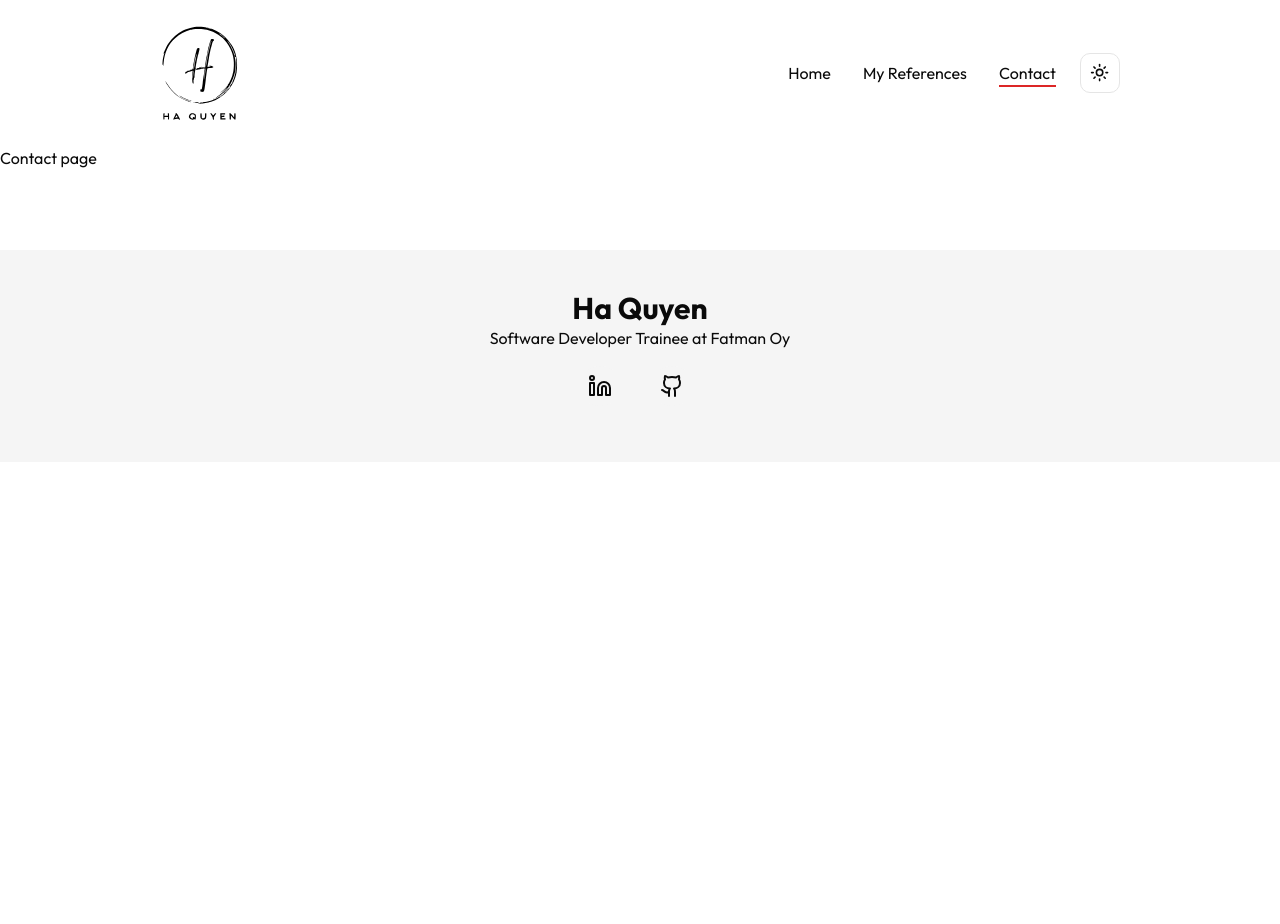
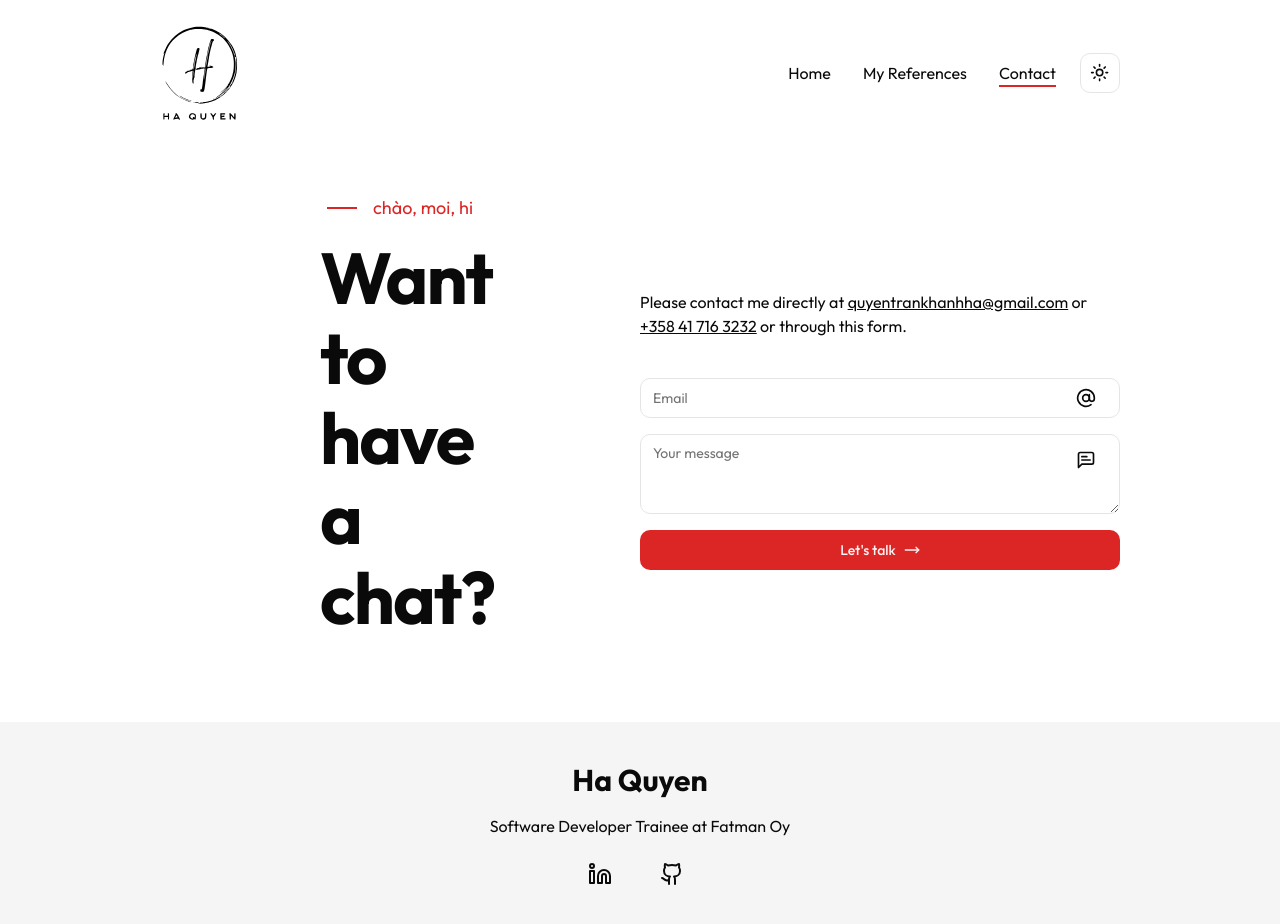
Before and after one commit to quyentrankhanhha/portfolio, a Next.js app: page /contact in a window 1280 px wide. Shown: the top 924 px of the page. Before the commit the page ends 800 px from the top, so only its background shows below. Built offline with nearby package versions, Linux system fonts and the light colour scheme; no server answers.

Commit message:
add contact page ui and contact func

```diff
--- /dev/null
+++ b/actions/sendEmail.ts
@@ -0,0 +1,37 @@
+'use server'
+
+import { getErrorMessage, validateString } from '@/lib/utils'
+import { Resend } from 'resend'
+
+const resend = new Resend(process.env.RESEND_API_KEY)
+
+export const sendEmail = async (formData: FormData) => {
+  const senderEmail = formData.get('email')
+  const message = formData.get('message')
+
+  if (!validateString(senderEmail)) {
+    return {
+      error: 'Invalid sender email'
+    }
+  }
+
+  if (!validateString(message, 5000)) {
+    return {
+      error: 'Invalid message'
+    }
+  }
+
+  try {
+    await resend.emails.send({
+      from: 'Portfolio Contact<onboarding@resend.dev>',
+      to: 'quyentrankhanhha@gmail.com',
+      subject: 'Message from portfolio',
+      reply_to: senderEmail as string,
+      text: message as string
+    })
+  } catch (error: unknown) {
+    return {
+      error: getErrorMessage(error)
+    }
+  }
+}
--- a/app/(app)/contact/page.tsx
+++ b/app/(app)/contact/page.tsx
@@ -1,5 +1,34 @@
+import ContactForm from '@/components/views/contact/ContactForm'
 import React from 'react'
 
 export default function ContactPage() {
-  return <div>Contact page</div>
+  return (
+    <section>
+      <div className='container mx-auto'>
+        <div className='mb-6 grid pt-12 xl:mb-24 xl:h-[480px] xl:grid-cols-2'>
+          <div className='grid xl:justify-items-center '>
+            <div className='mb-4 flex items-center gap-x-4 text-lg text-primary'>
+              <span className='h-[2px] w-[30px] bg-primary'></span>
+              chào, moi, hi
+            </div>
+            <h1 className='h1 max-w xl:max-w-40'>Want to have a chat?</h1>
+          </div>
+          <div className='mt-8 xl:mt-24'>
+            <p>
+              Please contact me directly at{' '}
+              <a className='underline' href='mailto:quyentrankhanhha@gmail.com'>
+                quyentrankhanhha@gmail.com
+              </a>{' '}
+              or{' '}
+              <a className='underline' href='tel:+358417163232'>
+                +358 41 716 3232
+              </a>{' '}
+              or through this form.
+            </p>
+            <ContactForm />
+          </div>
+        </div>
+      </div>
+    </section>
+  )
 }
--- a/components/Footer.tsx
+++ b/components/Footer.tsx
@@ -7,7 +7,7 @@ export default function Footer() {
       <div className='container mx-auto'>
         <div className='flex flex-col items-center justify-between'>
           <h3 className='h3'>Ha Quyen</h3>
-          <p>Software Developer Trainee at Fatman Oy</p>
+          <p className='mt-4'>Software Developer Trainee at Fatman Oy</p>
           <Social containerStyles='flex gap-x-6 mx-auto xl:mx-0 my-4' iconStyles='rounded' />
         </div>
       </div>
--- a/components/Social.tsx
+++ b/components/Social.tsx
@@ -12,7 +12,7 @@ export default function Social({ containerStyles, iconStyles }: { containerStyle
           <Link
             href={icon.path}
             key={index}
-            className='focus:shadow-outline mr-2 inline-flex h-10 w-10 items-center justify-center rounded-full bg-secondary transition-all hover:bg-primary hover:text-secondary'
+            className='focus:shadow-outline mr-2 inline-flex h-10 w-10 items-center justify-center rounded-full bg-secondary transition-all hover:scale-105 hover:bg-primary hover:text-secondary'
             target='_blank'
           >
             <div className={`${iconStyles}`}>{icon.name}</div>
--- a/components/ThemeToggler.tsx
+++ b/components/ThemeToggler.tsx
@@ -12,7 +12,7 @@ const ThemeToggler = () => {
       <Button
         variant='outline'
         size='icon'
-        className='light:border-black dark:border-white'
+        className='light:border-black hover:scale-105 dark:border-white'
         onClick={() => setTheme(theme === 'dark' ? 'light' : 'dark')}
       >
         <SunIcon className='h-[1.2rem] w-[1.2rem] rotate-0 scale-100 transition-all dark:-rotate-90 dark:scale-0' />
--- /dev/null
+++ b/components/views/contact/ContactForm.tsx
@@ -0,0 +1,31 @@
+'use client'
+
+import { sendEmail } from '@/actions/sendEmail'
+import { Button } from '@/components/ui/button'
+import { Input } from '@/components/ui/input'
+import { Textarea } from '@/components/ui/textarea'
+import { AtSign, MoveRight, MessageSquareText } from 'lucide-react'
+import React from 'react'
+
+export default function ContactForm() {
+  return (
+    <form
+      className='mt-10 flex flex-col gap-y-4'
+      action={async (formData) => {
+        await sendEmail(formData)
+      }}
+    >
+      <div className='relative flex items-center'>
+        <Input id='email' placeholder='Email' type='email' name='email' required />
+        <AtSign className='absolute right-6' size={20} />
+      </div>
+      <div className='relative flex items-center'>
+        <Textarea id='message' name='message' placeholder='Your message' required />
+        <MessageSquareText className='absolute right-6 top-4' size={20} max={5000} />
+      </div>
+      <Button className='group gap-x-2'>
+        Let&apos;s talk <MoveRight size={16} className='group-hover:translate-x-1' />
+      </Button>
+    </form>
+  )
+}
--- a/components/views/home/Hero.tsx
+++ b/components/views/home/Hero.tsx
@@ -17,12 +17,12 @@ export default function Hero() {
             <p className='subtitle mx-auto max-w-[490px] xl:mx-0'>description</p>
             <div className='mx-auto mb-12 flex flex-col gap-x-3 gap-y-3 md:flex-row xl:mx-0'>
               <Link href='/contact'>
-                <Button className='gap-x-2'>
-                  Contact me <Send size={16} />
+                <Button className='group gap-x-2 hover:scale-105'>
+                  Contact me <Send size={16} className='group-hover:-translate-y-1 group-hover:translate-x-0.5' />
                 </Button>
               </Link>
-              <Button variant='secondary' className='gap-x-2'>
-                Download CV <Download size={16} />
+              <Button variant='secondary' className='group gap-x-2 hover:scale-105'>
+                Download CV <Download size={16} className='group-hover:translate-y-0.5' />
               </Button>
             </div>
             <Social containerStyles='flex gap-x-6 mx-auto xl:mx-0' iconStyles='text-[20px] rounded' />
--- a/components/views/home/Projects.tsx
+++ b/components/views/home/Projects.tsx
@@ -1,12 +1,10 @@
 'use client'
 
-import Link from 'next/link'
 import React, { useEffect, useState } from 'react'
 import 'swiper/css'
 import 'swiper/css/pagination'
 import { Swiper, SwiperSlide } from 'swiper/react'
 import { A11y, Navigation, Pagination } from 'swiper/modules'
-import { Button } from '../../ui/button'
 import { getProjects } from '@/sanity/sanity.query'
 import { ProjectType } from '@/types'
 import ProjectCard from './ProjectCard'
@@ -29,9 +27,6 @@ export default function Projects() {
         <div className='mx-auto mb-12 flex max-w-[400px] flex-col items-center justify-center text-center'>
           <h2 className='section-title mb-4 '>Lastest Projects</h2>
           <p className='subtitle mb-8'>testing</p>
-          <Link href='/projects'>
-            <Button>All projects</Button>
-          </Link>
         </div>
         <div className='w-full'>
           <Swiper
--- a/lib/utils.ts
+++ b/lib/utils.ts
@@ -4,3 +4,26 @@ import { twMerge } from 'tailwind-merge'
 export function cn(...inputs: ClassValue[]) {
   return twMerge(clsx(inputs))
 }
+
+export const validateString = (value: unknown, maxLength?: number) => {
+  if (!value || typeof value !== 'string' || (maxLength && value.length > maxLength)) {
+    return false
+  }
+  return true
+}
+
+export const getErrorMessage = (error: unknown): string => {
+  let message: string
+
+  if (error instanceof Error) {
+    message = error.message
+  } else if (error && typeof error === 'object' && 'message' in error) {
+    message = String(error.message)
+  } else if (typeof error === 'string') {
+    message = error
+  } else {
+    message = 'Something went wrong'
+  }
+
+  return message
+}
--- a/next.config.js
+++ b/next.config.js
@@ -8,6 +8,9 @@ const nextConfig = {
         port: ''
       }
     ]
+  },
+  experimental: {
+    serverActions: true
   }
 }
 
--- a/package.json
+++ b/package.json
@@ -44,6 +44,7 @@
     "prettier-plugin-tailwindcss": "^0.5.9",
     "react-countup": "^6.5.0",
     "react-icons": "^4.12.0",
+    "resend": "^0.16.0",
     "swiper": "^11.0.5",
     "tailwindcss": "^3.3.0",
     "typescript": "^5"
```
Also changed, not shown: 1 other file (tests, documents, lock files or other folders).
